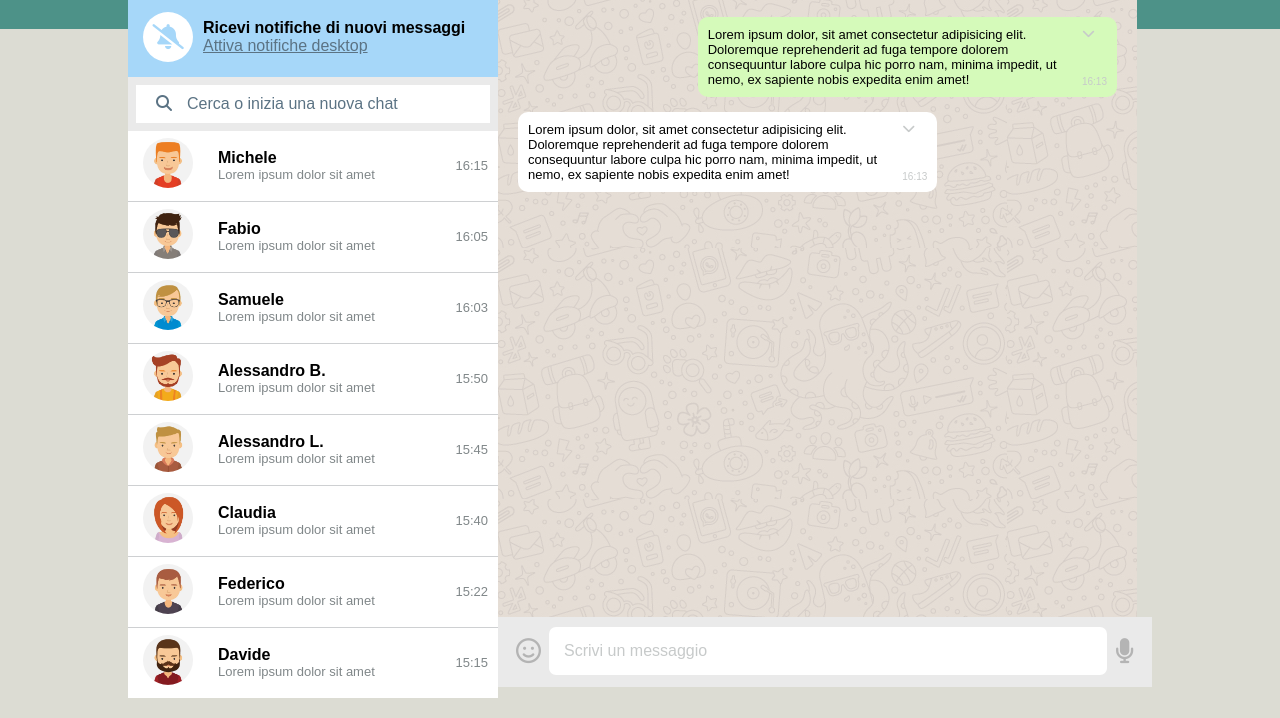
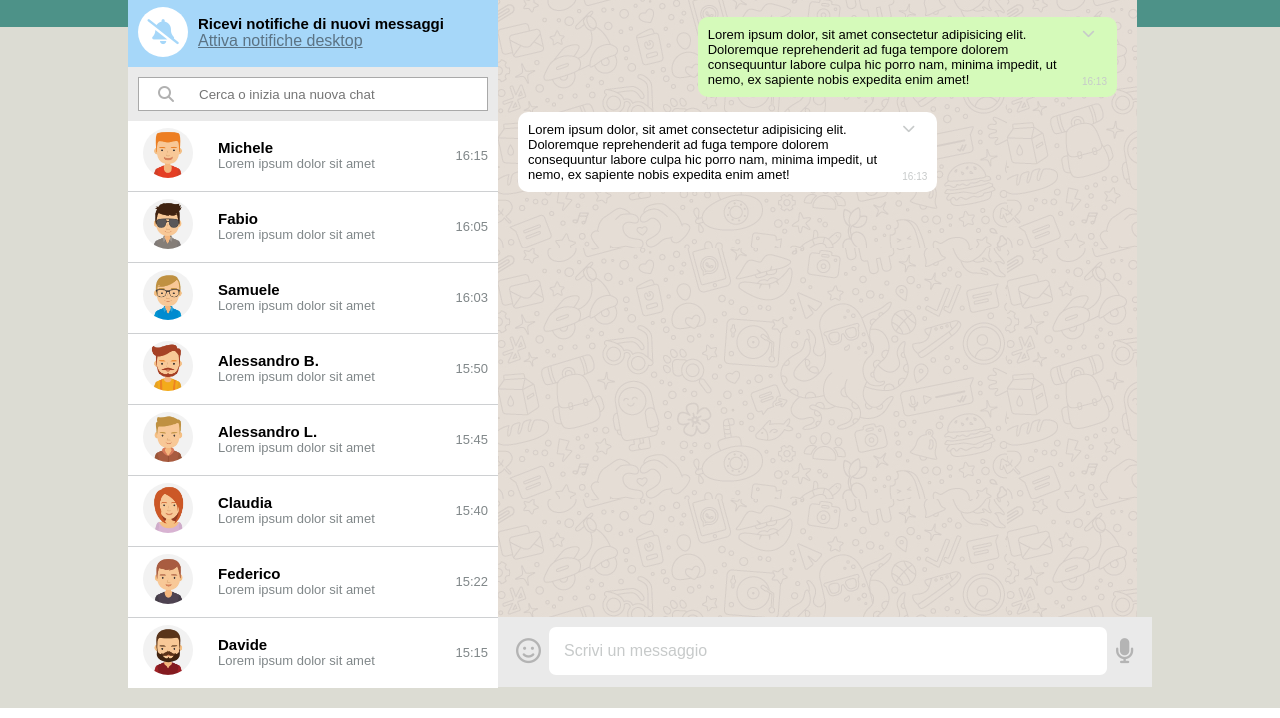
Before and after one commit to Mustaaaaa/html, a plain HTML site: page index.html in a window 1280 px wide. Shown: the part 93-811 px from the top of the page. Drawn offline with Linux system fonts and the light colour scheme.

Commit message:
add: fix side bar

```diff
--- a/css/style.css
+++ b/css/style.css
@@ -8,9 +8,7 @@ ul, ol{
     list-style: none;
 }
 img{
-    width: 50px;
-    aspect-ratio: 1/1;
-    border-radius: 50px;
+    width: 100%;
 }
 /* layout */
 
@@ -36,6 +34,11 @@ img{
     width: 100%;
     border-left: 1px solid #B4B4B4;
 }
+.chat-header img, .profile-preview img, .my-profile-preview img{
+    width: 50px;
+    aspect-ratio: 1/1;
+    border-radius: 50px;
+}
 .chat-header .row{
     gap: 15px;
     display: flex;
@@ -44,7 +47,7 @@ img{
 }
 .profile-name{
     font-weight: 600;
-    font-size: 16px;
+    font-size: 15px;
 }
 .last-access{
     color: #808789;
@@ -92,16 +95,40 @@ img{
     display: flex;
     flex-grow: 1;
 }
-.search-chat{
+.search-bar{
     padding: 8px;
 }
-.search-chat .write-message{
+.search-bar .write-message{
     border-radius: 0;
     padding: 10px;
 }
-.search-chat .write-message i{
+.search-bar .write-message i{
     padding-right: 15px;
     padding-left: 10px;
+}
+.search-bar{
+    padding: 10px;
+    background-color: #EAEAEA;
+    position: relative;
+}
+.write-text i {
+	position: absolute;
+	left: 30px;
+	top: 50%;
+	transform: translateY(-50%);
+	color: #b1b1b1;
+}
+.write-text input:focus-visible {
+	padding-left: 15px;
+}
+
+.write-text input {
+    width: 350px;
+	height: 34px;
+	background-color: white;
+	border: 1px solid darkgray;
+	padding-left: 60px;
+	transition: linear 100ms;
 }
 .big-icon{
     font-size: 25px;
@@ -141,7 +168,7 @@ hr{
 
 }
 .receive-notification{
-    padding: 15px;
+    padding: 10px;
 }
 .ring-slash-icon-description{
     display: flex;
@@ -154,7 +181,7 @@ hr{
 }
 /* display none */
 .icon-header, .icon-write-message-section, .profile-description, .side-bar,
-.side-bar .big-icon, .receive-notification, .search-chat{
+.side-bar .big-icon, .receive-notification, .search-bar, .write-text input:focus-visible + i {
     display: none;
 }
 
@@ -212,7 +239,7 @@ hr{
     .side-bar .big-icon{
         display: inline;
     }
-    .profile-description, .receive-notification, .search-chat{
+    .profile-description, .receive-notification, .search-bar{
         display: flex;
     }
     .message-section{
--- a/index.html
+++ b/index.html
@@ -4,7 +4,7 @@
 <head>
     <meta charset="UTF-8">
     <meta name="viewport" content="width=device-width, initial-scale=1.0">
-    <title>Document</title>
+    <title>Boolzapp</title>
     <link rel="stylesheet" href="./css/style.css">
     <script src="https://kit.fontawesome.com/7a5b1f1af0.js" crossorigin="anonymous"></script>
     <link href="https://fonts.googleapis.com/css2?family=Noto+Sans+JP:wght@300;4 round-border00;700&display=swap"
@@ -38,11 +38,16 @@
                             </div>
                         </div>
                     </div>
-                    <div class="search-chat bg-lightgray">
-                        <div class="write-message">
-                            <p class="darkgray"><i class="fa-solid fa-magnifying-glass"></i>Cerca o inizia una nuova chat</p>
+                    <div class="search-bar">
+                        <div class="write-text">
+                            <input
+							type="text"
+							name="search"
+							placeholder="Cerca o inizia una nuova chat"
+                            />
+                            <i class="fa-solid fa-magnifying-glass"></i>
                         </div>
-                    </div>
+					</div>
                     <div class="profile-preview">
                         <div class="row">
                             <div class=" profile-photo">
```
